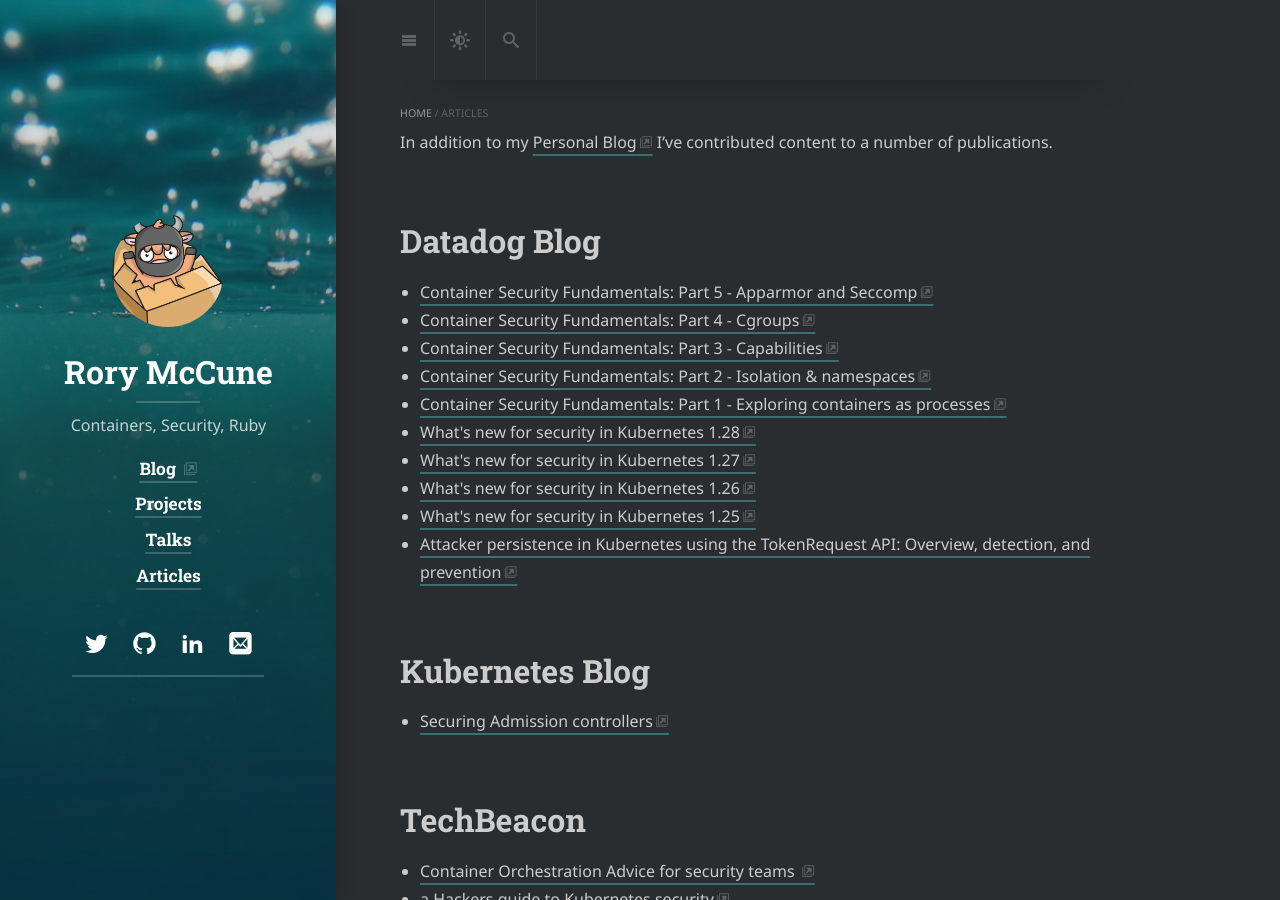
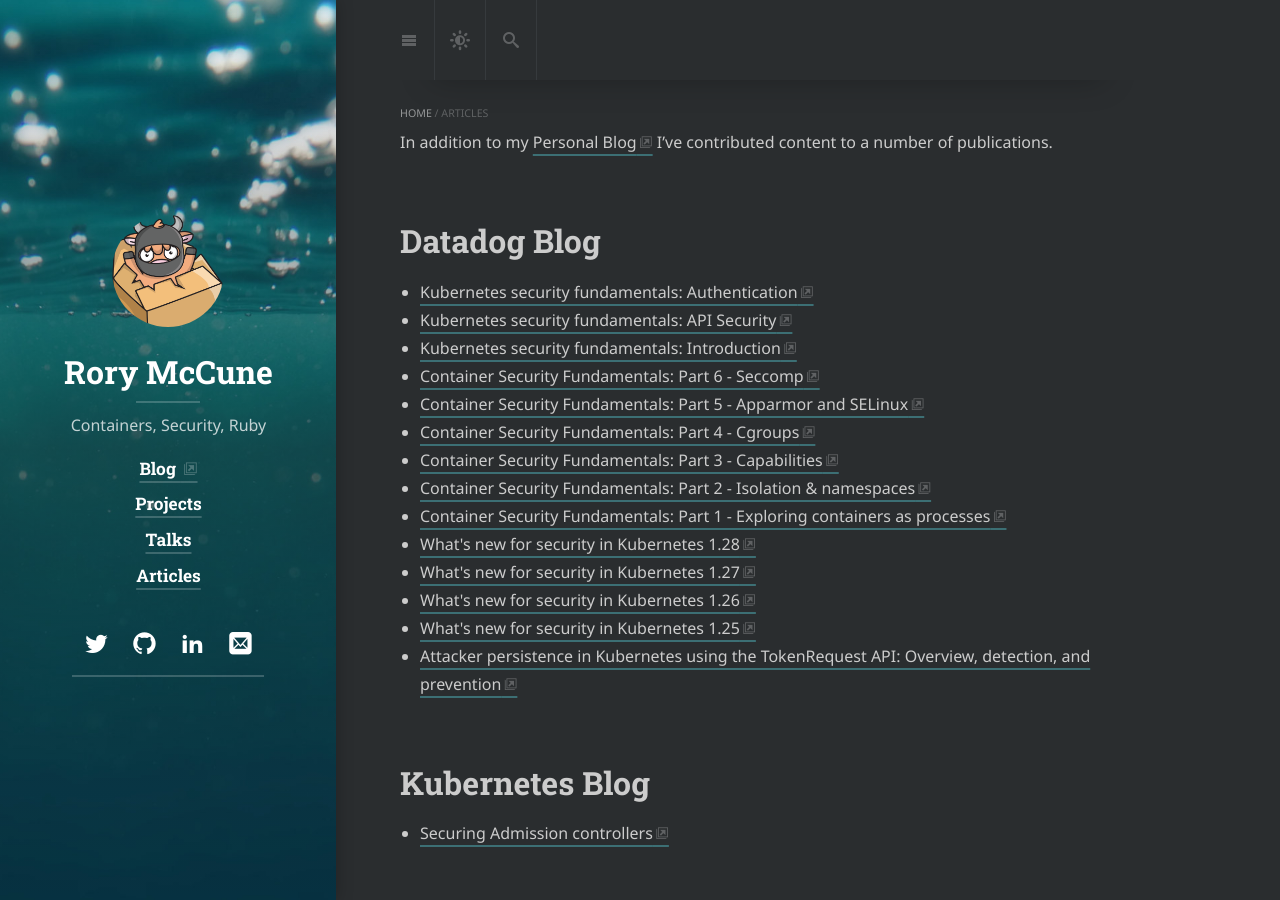
Before and after one commit to raesene/www.mccune.org.uk, a Jekyll site: the page built from articles.md, in a window 1280 px wide and 900 px high. Built offline with Jekyll 4.4.1, drawn with Linux system fonts in a browser that asks for light colours; cached includes are drawn as plain includes; nearby versions of some CDN libraries; some web fonts are replaced; library files that are not in the unit come from our copies.

Commit message:
add some new Datadog blogs

```diff
--- a/articles.md
+++ b/articles.md
@@ -11,7 +11,11 @@
 <h1>Datadog Blog </h1>
 
 <ul>
-<li><a href="https://securitylabs.datadoghq.com/articles/container-security-fundamentals-part-5/">Container Security Fundamentals: Part 5 - Apparmor and Seccomp</a></li>
+<li><a href="https://securitylabs.datadoghq.com/articles/kubernetes-security-fundamentals-part-3/">Kubernetes security fundamentals: Authentication</a></li>
+<li><a href="https://securitylabs.datadoghq.com/articles/kubernetes-security-fundamentals-part-2/">Kubernetes security fundamentals: API Security</a></li>
+<li><a href="https://securitylabs.datadoghq.com/articles/kubernetes-security-fundamentals-part-1/">Kubernetes security fundamentals: Introduction</a></li>
+<li><a href="https://securitylabs.datadoghq.com/articles/container-security-fundamentals-part-6/">Container Security Fundamentals: Part 6 - Seccomp</a></li>
+<li><a href="https://securitylabs.datadoghq.com/articles/container-security-fundamentals-part-5/">Container Security Fundamentals: Part 5 - Apparmor and SELinux</a></li>
 <li><a href="https://securitylabs.datadoghq.com/articles/container-security-fundamentals-part-4/">Container Security Fundamentals: Part 4 - Cgroups</a></li>
 <li><a href="https://securitylabs.datadoghq.com/articles/container-security-fundamentals-part-3/">Container Security Fundamentals: Part 3 - Capabilities</a></li>
 <li><a href="https://securitylabs.datadoghq.com/articles/container-security-fundamentals-part-2/">Container Security Fundamentals: Part 2 - Isolation & namespaces</a></li>
```
